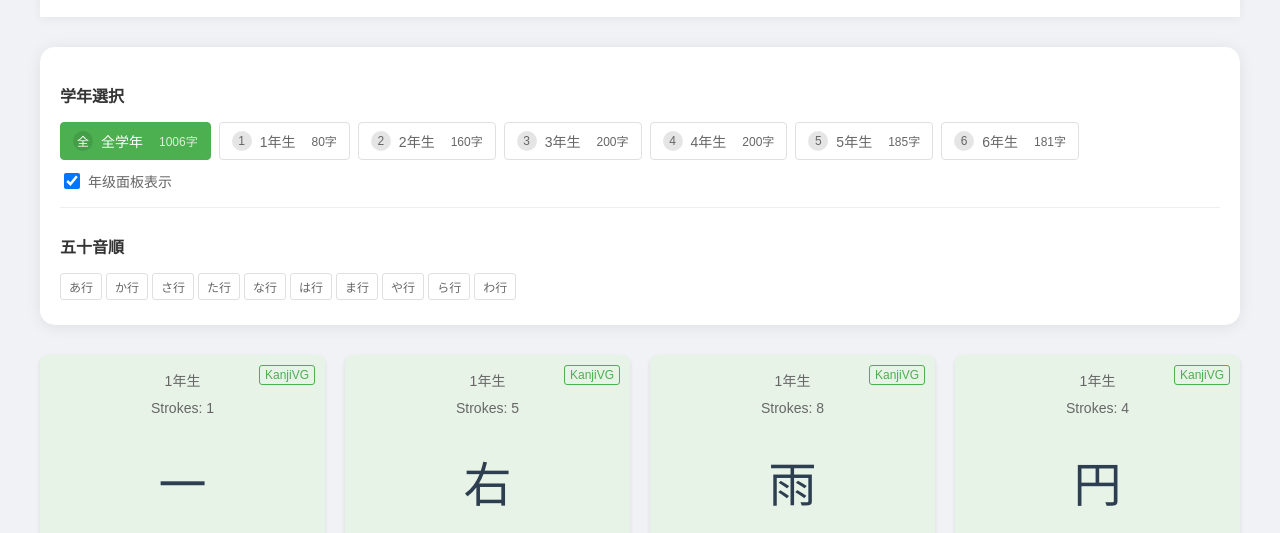
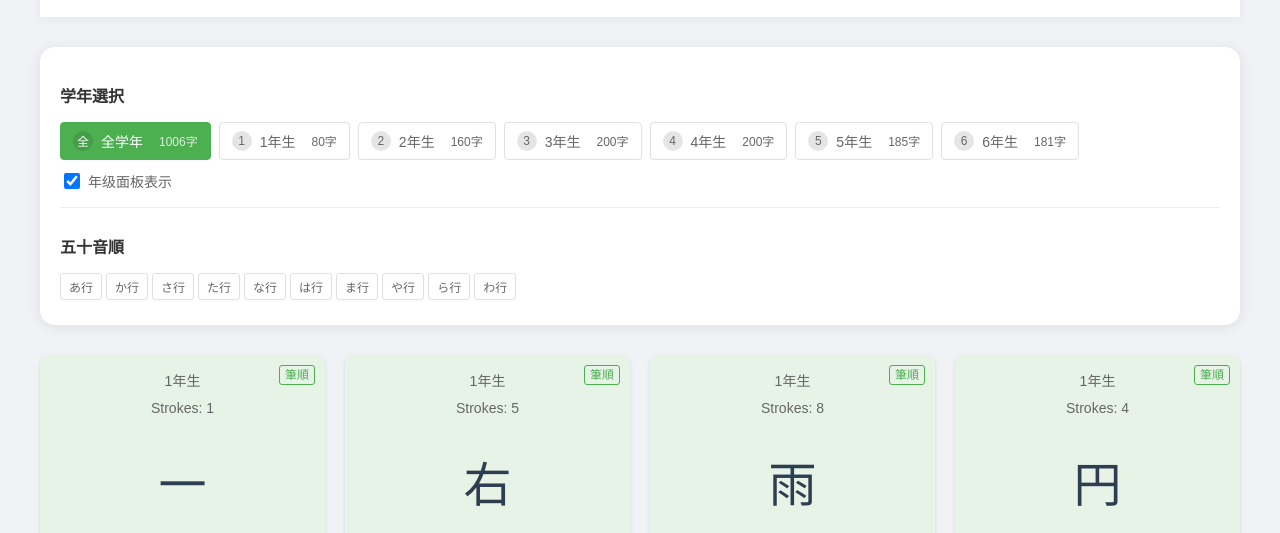
Before and after one commit to mujun5566/LearnKanjiLikeAJapaneseStudent, a plain HTML site: page index.html in a window 1280 px wide. Shown: the part 201-734 px from the top of the page. Drawn offline with Linux system fonts and the light colour scheme.

Commit message:
Update index.html
change kanjivg to hitsujun

```diff
--- a/index.html
+++ b/index.html
@@ -721,7 +721,7 @@
             return `
                 <div class="kanji-card" data-strokes="${data.strokes}">
                     <div class="dict-link">
-                        <a href="${kanjiUrl}" target="_blank" title="View stroke order">KanjiVG</a>
+                        <a href="${kanjiUrl}" target="_blank" title="View stroke order">筆順</a>
                     </div>
                     <div class="grade-info">
                         ${data.grade}年生
@@ -784,11 +784,11 @@
         const gojuonMap = {
             'あ': ['あ', 'い', 'う', 'え', 'お'],
             'か': ['か', 'き', 'く', 'け', 'こ'],
-            'さ': ['さ', '���', 'す', 'せ', 'そ'],
+            'さ': ['さ', 'し', 'す', 'せ', 'そ'],
             'た': ['た', 'ち', 'つ', 'て', 'と'],
             'な': ['な', 'に', 'ぬ', 'ね', 'の'],
             'は': ['は', 'ひ', 'ふ', 'へ', 'ほ'],
-            'ま': ['ま', 'み', 'む', 'め', '��'],
+            'ま': ['ま', 'み', 'む', 'め', 'も'],
             'や': ['や', 'ゆ', 'よ'],
             'ら': ['ら', 'り', 'る', 'れ', 'ろ'],
             'わ': ['わ', 'を', 'ん']
@@ -806,12 +806,12 @@
             // 获取第一个音读，并转换为平假名
             return data.onReading.split('、')[0]
                 .replace(/[ァ-ン]/g, char => {
-                    // 片假名转��假名对照表
+                    // 片假名转平假名对照表
                     const katakanaMap = {
                         'ア':'あ', 'イ':'い', 'ウ':'う', 'エ':'え', 'オ':'お',
                         'カ':'か', 'キ':'き', 'ク':'く', 'ケ':'け', 'コ':'こ',
                         'サ':'さ', 'シ':'し', 'ス':'す', 'セ':'せ', 'ソ':'そ',
-                        'タ':'た', 'チ':'��', 'ツ':'つ', 'テ':'て', 'ト':'と',
+                        'タ':'た', 'チ':'ち', 'ツ':'つ', 'テ':'て', 'ト':'と',
                         'ナ':'な', 'ニ':'に', 'ヌ':'ぬ', 'ネ':'ね', 'ノ':'の',
                         'ハ':'は', 'ヒ':'ひ', 'フ':'ふ', 'ヘ':'へ', 'ホ':'ほ',
                         'マ':'ま', 'ミ':'み', 'ム':'む', 'メ':'め', 'モ':'も',
@@ -840,7 +840,7 @@
                 const reading = getKanjiOnReading(data.kanji);
                 if (!reading) return false;
 
-                // ��取音读的第一个假名
+                // 取音读的第一个假名
                 const firstKana = reading.charAt(0);
                 return groupKana.some(kana => firstKana === kana);
             });
```
